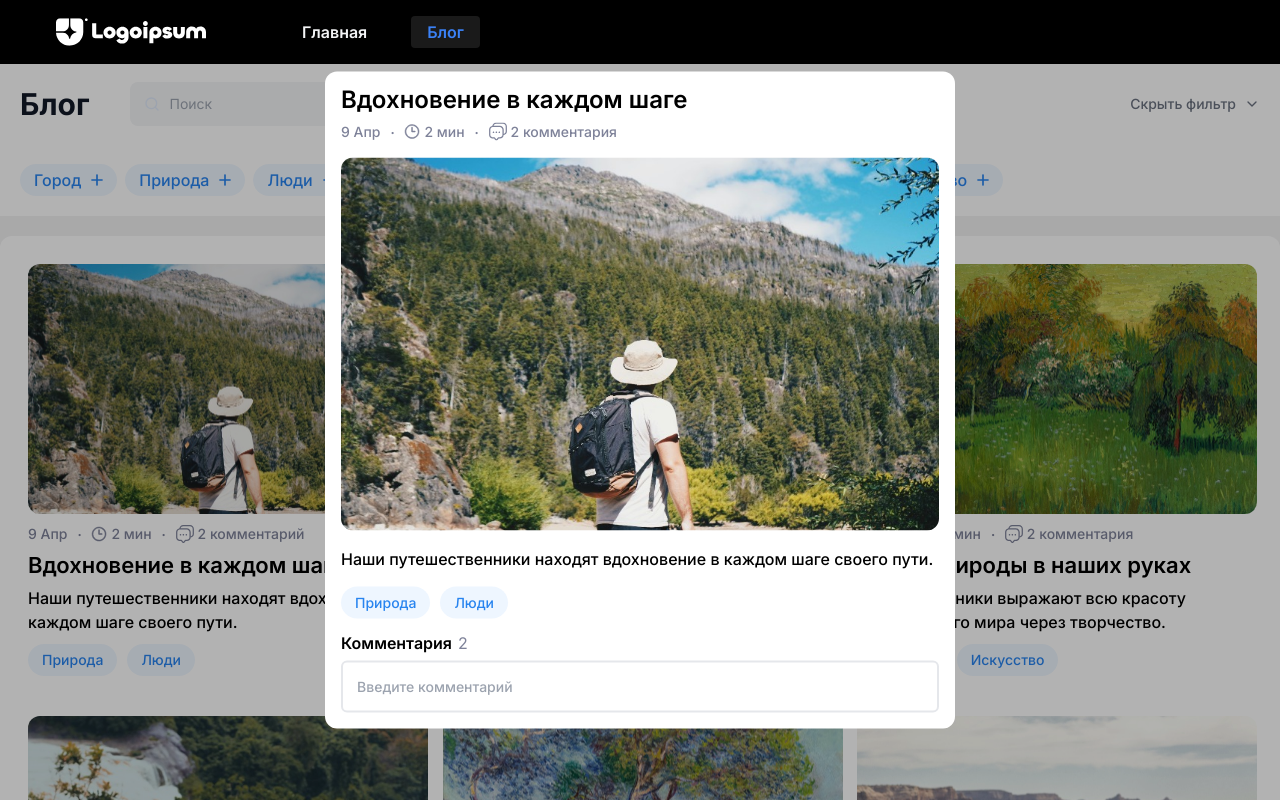
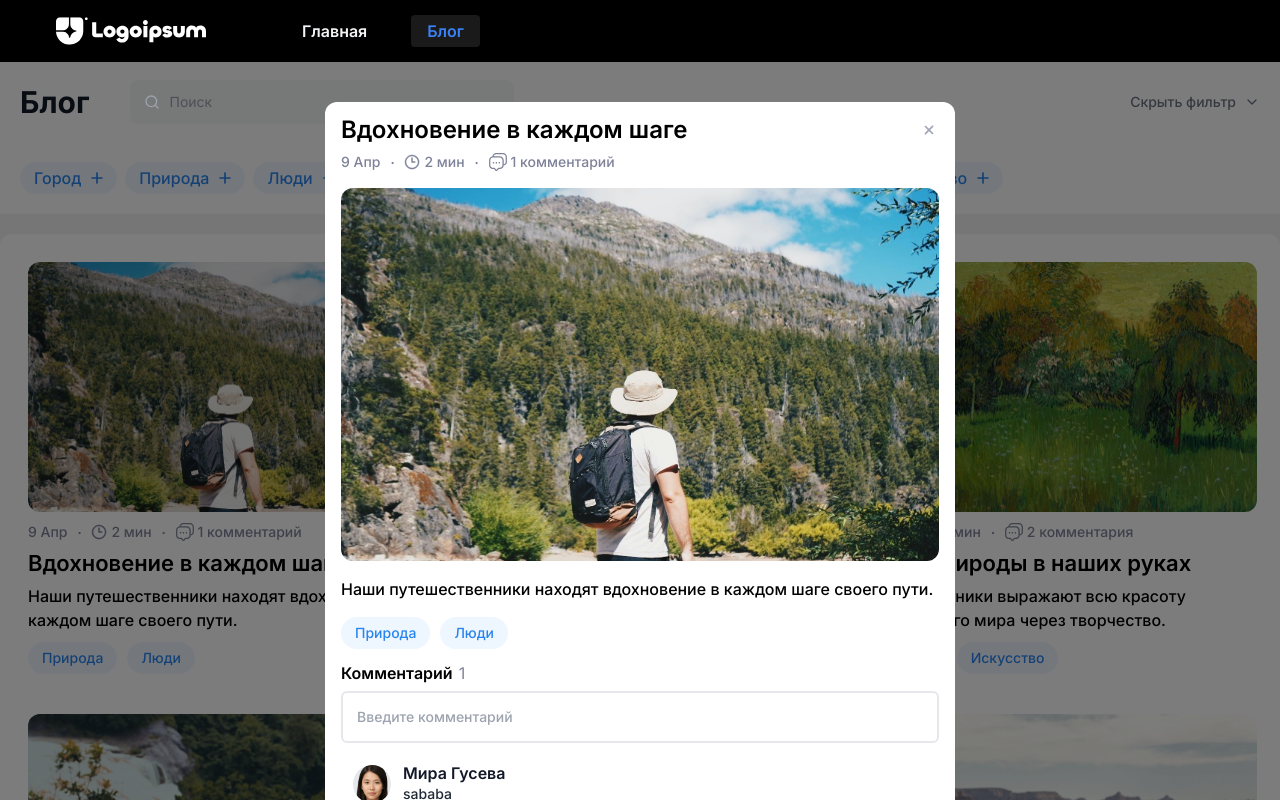
Before and after one commit to ArthurNaida/rapira-blog, a Vue app: page /blog in a window 1280 px wide. Both pictures are taken after a click on the element 228 px from the left and 470 px from the top of the page. Shown: the top 800 px of the page. Built offline with nearby package versions, Linux system fonts and the light colour scheme.

Commit message:
finish comment box & fix modal mask

```diff
--- a/package.json
+++ b/package.json
@@ -13,6 +13,7 @@
     "lint": "eslint . --ext .vue,.js,.jsx,.cjs,.mjs,.ts,.tsx,.cts,.mts --fix --ignore-path .gitignore"
   },
   "dependencies": {
+    "click-outside-vue3": "^4.0.1",
     "pinia": "^2.1.7",
     "vue": "^3.4.29",
     "vue-router": "^4.3.3"
--- a/src/assets/main.css
+++ b/src/assets/main.css
@@ -2,13 +2,15 @@
 @tailwind components;
 @tailwind utilities;
 
+:root {
+  --header-height: 62px;
+}
 * {
   font-family: 'Inter';
   font-style: normal;
   font-size: 16px;
   line-height: 16px;
 }
-
 header {
   display: flex;
   place-items: center;
@@ -16,4 +18,5 @@ header {
 }
 body {
   background-color: #f1f1f2;
+  overflow-x: hidden;
 }
--- a/src/components/RCommentBlock.vue
+++ b/src/components/RCommentBlock.vue
@@ -12,6 +12,16 @@ const model = defineModel<string>();
 model.value = '';
 
 const commentLabel = useCommentLabel(comments?.length);
+const updateComments = ():void => {
+    if (model?.value.length !== 0 && !overflowComment.value ) {
+        comments.unshift(model?.value)
+    }
+}
+const clearArea = ():void => {
+    onFocus.value = false;
+    model.value = '';
+}
+
 const onFocus = ref<boolean>(false);
 
 const overflowComment = computed(() => (model?.value.length > maxCommentLength))
@@ -19,19 +29,20 @@ const overflowComment = computed(() => (model?.value.length > maxCommentLength))
 
 <template>
 <div class="flex flex-col gap-2.5">
+    <div class="flex flex-col gap-2.5">
         <div class="flex gap-1.5">
             <h3 class="font-semibold">{{ capitalizeFirstLetter(commentLabel) }}</h3>
             <span class="text-gray-600">{{ comments?.length }}</span>
         </div>
         <textarea placeholder="Введите комментарий" class="resize-none p-3.5 border-gray-200 border-[2px] rounded-md h-[52px]
         placeholder:font-medium placeholder:text-sm placeholder:text-gray-400
-    outline-none focus:h-[131px]"
+        outline-none"
         :class="{
+            'h-[131px]': onFocus,
             'focus:border-danger focus:shadow-input-danger': overflowComment,
             'focus:border-primary focus:shadow-input-primary': !overflowComment
         }"
-    @focus="onFocus = true"
-    @focusout="onFocus = false"
+        @focusin="onFocus = true"
         v-model="model"></textarea>
         <span class="font-medium text-xs text-gray-600"
         v-if="onFocus">
@@ -41,33 +52,29 @@ const overflowComment = computed(() => (model?.value.length > maxCommentLength))
         </span>
         <div class="flex justify-end gap-2.5"
         v-if="onFocus">
-        <RActionButton :role="'secondary'">Отмена</RActionButton>
             <RActionButton
+            @click="clearArea"
+            :role="'secondary'">
+                Отмена
+            </RActionButton>
+            <RActionButton
+            @click="updateComments"
             :role="!overflowComment ? 'primary' : 'disabled'">
                 Опубликовать
             </RActionButton>
         </div>
     </div>
+    <div class="mt-3">
+        <div class="flex pb-3 pl-3 gap-3"
+        v-for="(comment, index) in comments" :key="index">
+            <img src="../assets/pics/face.png" width="38" height="38"
+            class="[clip-path:circle(50%)] bg-gray-200 h-fit">
+            <div class="flex flex-col gap-1.5">
+                <span class="text-gray-900 leading-4 font-semibold">Мира Гусева</span>
+                <p class="text-gray-800 font-medium text-14 break-all">{{ comment }}</p>
+                <label class=" text-gray-500 font-medium text-xs">9.04.2024 в 14:54</label>
+            </div>
+        </div>
+    </div>
+</div>
 </template>
-/* 18 из 250 символов */
-
-width: 600px;
-height: 12px;
-
-/* Body/B-12-12-500 */
-font-family: 'Inter';
-font-style: normal;
-font-weight: 500;
-font-size: 12px;
-line-height: 12px;
-/* identical to box height, or 100% */
-
-/* Gray/Gray-600 */
-color: #7E8299;
-
-
-/* Inside auto layout */
-flex: none;
-order: 1;
-align-self: stretch;
-flex-grow: 0;
--- a/src/components/post/RPostModal.vue
+++ b/src/components/post/RPostModal.vue
@@ -2,16 +2,18 @@
 import RInfoBar from '../ui/RInfoBar.vue';
 import RTagItemsList from '../RTagItemsList.vue';
 import RCommentBlock from '../RCommentBlock.vue';
+import RCloseButton from '../ui/RCloseButton.vue';
 import type Post from '@/types/post';
 
 const {post} = defineProps<{
     post: Post
 }>();
-post.comments?.push('gugu')
 </script>
 
 <template>
-<div class="flex flex-col p-4 gap-4 bg-white rounded-xl w-[630px]">
+<div class="relative h-fit flex flex-col p-4 gap-4 bg-white rounded-xl w-[630px]">
+    <RCloseButton class="absolute right-[21px] top-[23px]"
+    @click="$emit('closeModal')"/>
     <div class="flex flex-col gap-2.5">
         <h2 class="font-semibold text-24">{{ post.title }}</h2>
         <RInfoBar :comments-length="post.comments?.length"/>
--- /dev/null
+++ b/src/components/ui/RCloseButton.vue
@@ -0,0 +1,7 @@
+<template>
+    <button>
+        <svg width="10" height="10" viewBox="0 0 10 10" fill="none" xmlns="http://www.w3.org/2000/svg">
+            <path d="M6.17499 5L9.16666 2.03333C9.32579 1.87199 9.41431 1.65404 9.41275 1.42744C9.41119 1.20083 9.31967 0.984125 9.15833 0.824996C8.99699 0.665866 8.77904 0.577345 8.55243 0.578908C8.32583 0.580471 8.10912 0.671989 7.94999 0.833329L4.99999 3.825L2.04999 0.891663C1.89386 0.736453 1.68265 0.649335 1.46249 0.649335C1.24234 0.649335 1.03113 0.736453 0.874994 0.891663C0.796887 0.969132 0.734891 1.0613 0.692584 1.16285C0.650277 1.2644 0.628495 1.37332 0.628495 1.48333C0.628495 1.59334 0.650277 1.70226 0.692584 1.80381C0.734891 1.90536 0.796887 1.99753 0.874994 2.075L3.82499 5L0.833327 7.96666C0.674197 8.128 0.585677 8.34595 0.58724 8.57256C0.588802 8.79916 0.68032 9.01587 0.84166 9.175C1.003 9.33413 1.22095 9.42265 1.44755 9.42108C1.67416 9.41952 1.89086 9.328 2.04999 9.16666L4.99999 6.175L7.94999 9.10833C8.10613 9.26354 8.31734 9.35066 8.53749 9.35066C8.75765 9.35066 8.96886 9.26354 9.12499 9.10833C9.2031 9.03086 9.2651 8.93869 9.3074 8.83714C9.34971 8.73559 9.37149 8.62667 9.37149 8.51666C9.37149 8.40665 9.34971 8.29773 9.3074 8.19618C9.2651 8.09463 9.2031 8.00247 9.12499 7.925L6.17499 5Z" fill="#A1A5B7"/>
+        </svg>
+    </button>
+</template>
--- a/src/components/ui/RHeader.vue
+++ b/src/components/ui/RHeader.vue
@@ -1,7 +1,7 @@
 <template>
-    <header class="bg-black h-16">
+    <header class="sticky top-0 z-30 bg-black h-[--header-height]">
         <img class="pl-14" src="../../assets/logo.svg" alt="">
-        <nav class=" ml-20">
+        <nav class="ml-20">
             <ul class="flex gap-7">
                 <li v-for="(page, index) in pages" :key="index">
                     <router-link
--- a/src/views/BlogView.vue
+++ b/src/views/BlogView.vue
@@ -1,5 +1,4 @@
 <script setup lang="ts">
-// import RPostCard from '@/components/post/RPostCard.vue';
 import RPostsList from '@/components/RPostsList.vue';
 import RPostModal from '@/components/post/RPostModal.vue';
 import RSearchBar from '@/components/RSearchBar.vue';
@@ -7,7 +6,7 @@ import { usePostsStore } from '@/posts-store';
 import { useTagsStore } from '@/tags-store';
 import type Post from '@/types/post';
 import type Tag from '@/types/tag';
-import { ref, computed } from 'vue';
+import { ref, computed, watch } from 'vue';
 
 const {posts} = usePostsStore();
 const {tags} = useTagsStore();
@@ -15,6 +14,17 @@ const {tags} = useTagsStore();
 const targetPost = ref<Post | null>(null);
 const showModal = ref<boolean>(false);
 const toggleModal = () => (showModal.value = !showModal.value)
+watch(showModal, () => {
+    if (showModal.value) {
+        document.body.classList.add("overflow-y-hidden");
+        console.log(document.body.classList, showModal)
+    } else {
+
+        console.log(showModal)
+        document.body.classList.remove("overflow-y-hidden");
+        console.log(document.body.classList)
+    }
+})
 
 const filteredPostsByText = ref<Post[]>(posts);
 const filteredPostsByTags = computed(() => {
@@ -31,7 +41,7 @@ const filteredPosts = computed(() => {
 </script>
 
 <template>
-<div class="h-max relative">
+<div class="h-max">
     <div class="bg-white">
         <RSearchBar @on-input="(e) => filteredPostsByText = e"/>
     </div>
@@ -40,12 +50,14 @@ const filteredPosts = computed(() => {
         :cards="filteredPosts"
         @show-modal="(post) => (targetPost = post, toggleModal())"/>
     </div>
-    <div class="absolute top-0 left-0 w-full h-full bg-black opacity-30"
-    v-if="showModal"
-    @click="toggleModal"></div>
-    <div class="fixed top-1/2 left-1/2 transform -translate-x-1/2 -translate-y-1/2"
+    <div class="overflow-y-auto overflow-x-hidden fixed top-[var(--header-height)] right-0 left-0 justify-center items-center w-full h-[calc(100vh-var(--header-height))] max-h-full bg-black bg-opacity-30"
     v-if="showModal">
-        <RPostModal :post="targetPost"/>
+        <div class="relative flex justify-center min-h-full h-fit my-10 -z-20">
+            <div class="fixed top-[var(--header-height)] h-full w-full bg-black bg-opacity-30 -z-10"
+            @click="toggleModal"></div>
+            <RPostModal :post="targetPost"
+            @close-modal="showModal = false"/>
+        </div>
     </div>
 </div>
 </template>
--- a/tailwind.config.js
+++ b/tailwind.config.js
@@ -22,7 +22,8 @@ export default {
       },
       fontSize: {
         '22': ['1.375rem', '1.375rem'],
-        '24': ['1.5rem', '1.5rem']
+        '24': ['1.5rem', '1.5rem'],
+        '14': ['0.875rem', '0.875rem']
       },
       borderRadius: {
         '2.5xl': '1.25rem'
```
Also changed, not shown: src/assets/pics/face.png (added), 1 other file (tests, documents, lock files or other folders). Lines whose indentation alone changed are shown as unchanged.
